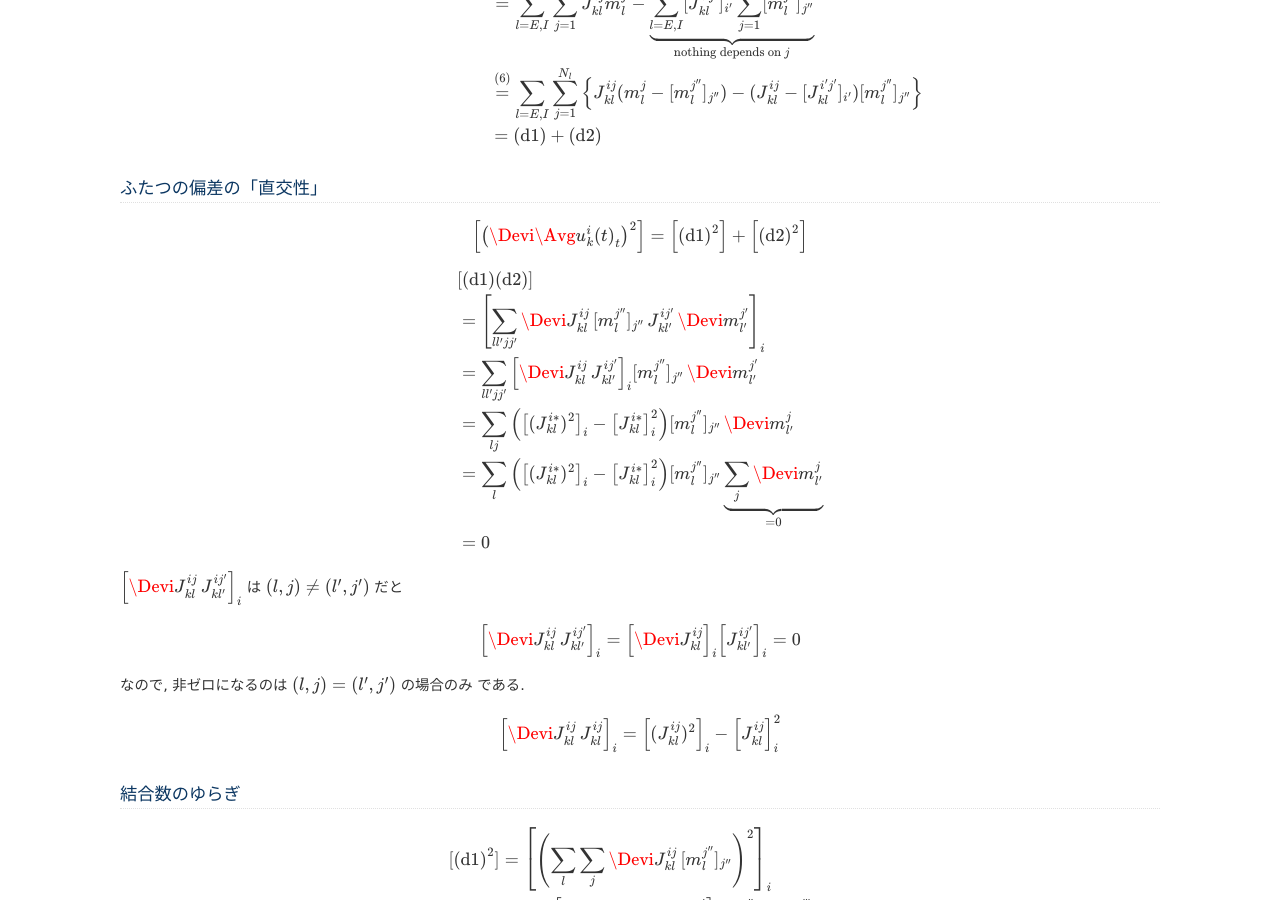
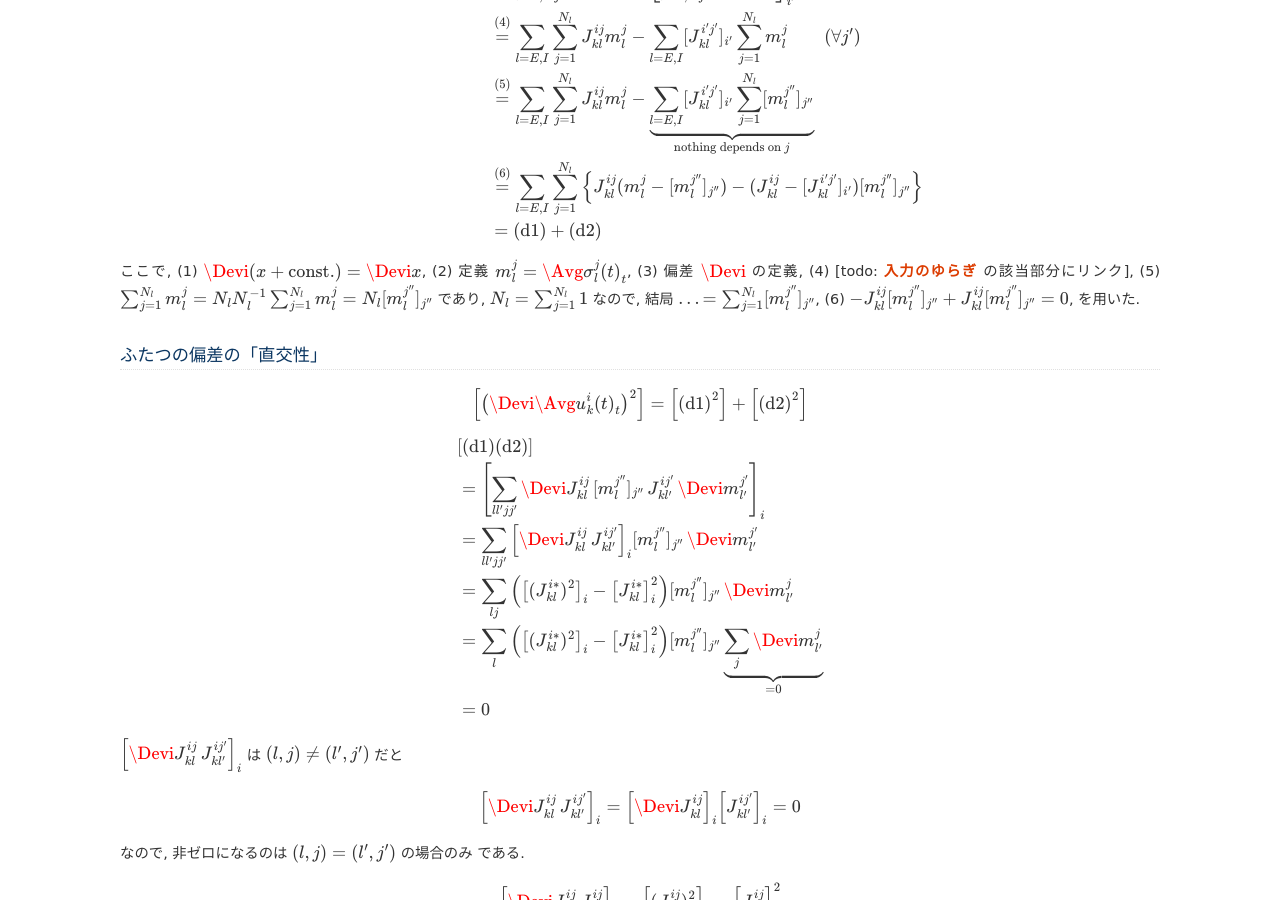
Before and after one commit to tkf/balance-tutorial-ja, a Sphinx documentation site: the page built from source/binary_network/fluctuations/quenched_fluctuations.rst, in a window 1280 px wide and 900 px high, scrolled down 1033 px. Built offline with Sphinx 7.4.7, drawn with Linux system fonts in a browser that asks for light colours; formulas are drawn with MathJax 3.

Commit message:
クエンチされたゆらぎの計算 > 偏差の分解 のロジックの追加

```diff
--- a/source/binary_network/fluctuations/quenched_fluctuations.rst
+++ b/source/binary_network/fluctuations/quenched_fluctuations.rst
@@ -3,6 +3,8 @@
 ============================
  クエンチされたゆらぎの計算
 ============================
+
+.. todo:: ロジックを埋める
 
 ここでは, :index:`クエンチされたゆらぎ` (:index:`quenched fluctuations`)
 [#]_ が
@@ -92,6 +94,16 @@
    & =
      \text{(d1)} + \text{(d2)}
 
+ここで,
+(1) :math:`\Devi(x + \text{const.}) = \Devi x`,
+(2) 定義 :math:`m_l^j = \Avg{\sigma_l^j(t)}_t`,
+(3) 偏差 :math:`\Devi` の定義,
+(4) [todo: :ref:`fluctuations-of-input` の該当部分にリンク],
+(5) :math:`\sum_{j=1}^{N_l} m_l^j = N_l N_l^{-1} \sum_{j=1}^{N_l} m_l^j
+= N_l [m_l^{j''}]_{j''}` であり, :math:`N_l = \sum_{j=1}^{N_l} 1`
+なので, 結局 :math:`... = \sum_{j=1}^{N_l} [m_l^{j''}]_{j''}`,
+(6) :math:`- J_{kl}^{ij} [m_l^{j''}]_{j''} + J_{kl}^{ij} [m_l^{j''}]_{j''} = 0`,
+を用いた.
 
 ふたつの偏差の「直交性」
 ========================
```
